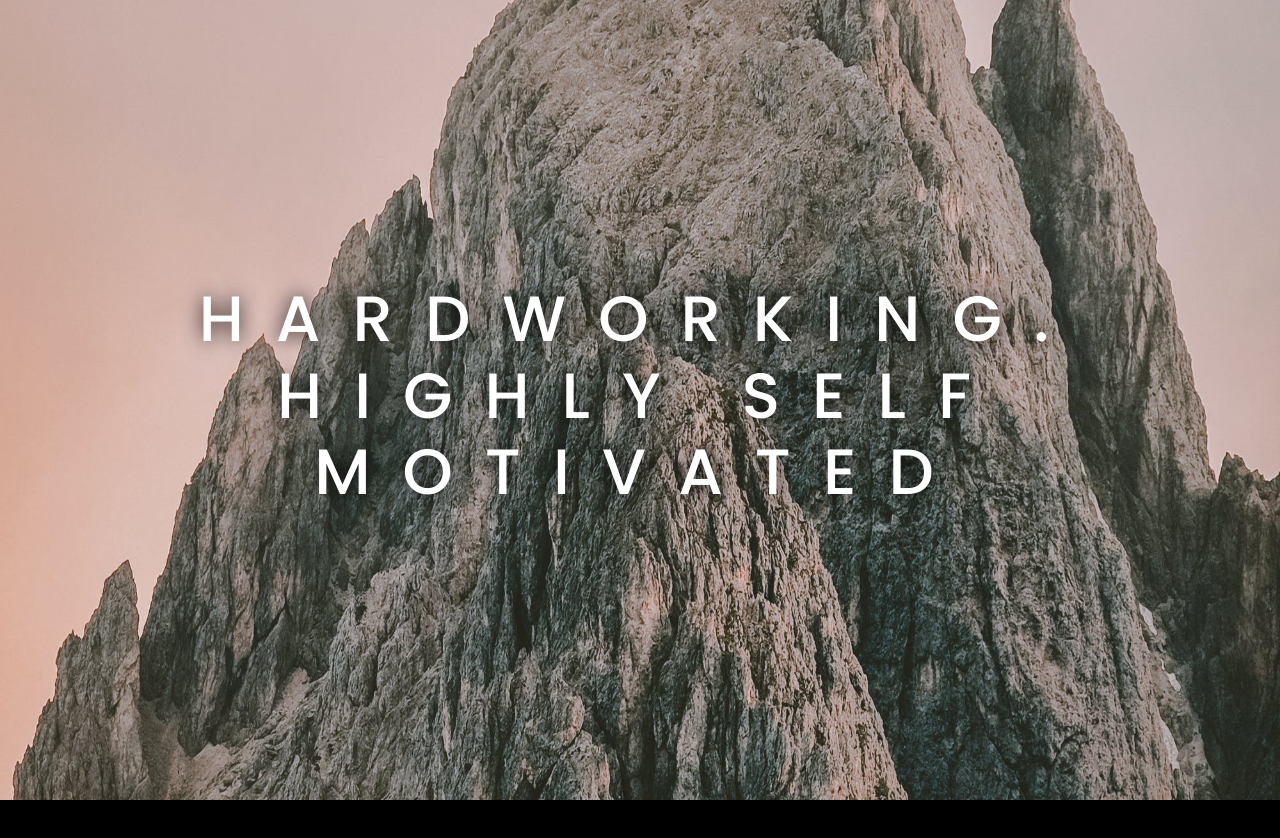
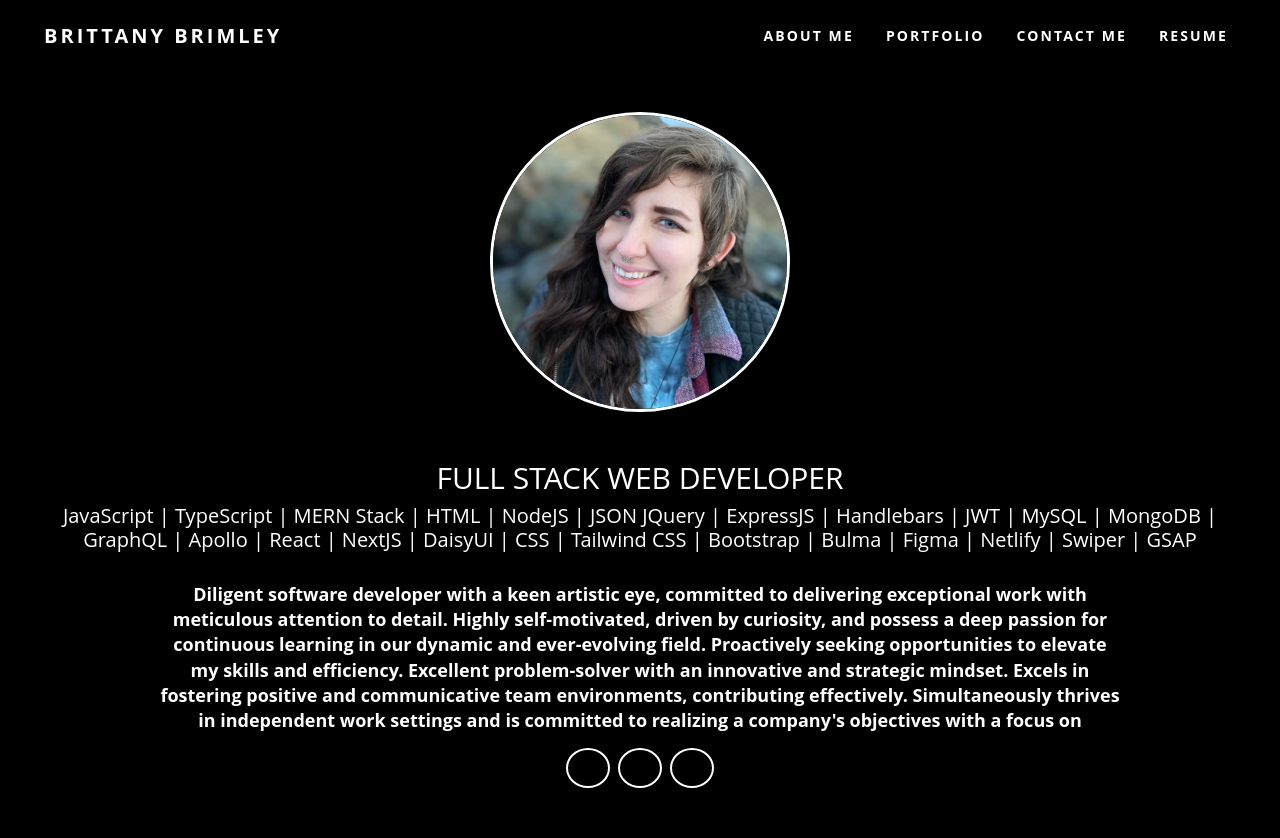
Before and after one commit to Git-BritHub/Brittany-Portfolio-Main, a React (Vite) app: page / in a window 1280 px wide. Shown: the top 838 px of the page. Built offline with nearby package versions, Linux system fonts and the light colour scheme; some icons are missing.

Commit message:
adjusted margin top on all pages and temporarily commented out parallax functionality. Will uncomment once Parallax timing is fixed

```diff
--- a/src/components/Footer/style.css
+++ b/src/components/Footer/style.css
@@ -1,6 +1,7 @@
 footer {
     position: fixed;
     bottom: 0px;
+    z-index: 5;
 }
 
 .btn {
--- a/src/components/Header/style.css
+++ b/src/components/Header/style.css
@@ -1,5 +1,11 @@
 .navbar {
   padding: 1rem 1.5rem 1rem 2rem;
+  width: 100%;
+  height: auto;
+  background: black;
+  position: fixed;
+  z-index: 5;
+  top: 0;
 }
 
 .navbar li {
--- a/src/components/Parallax/Parallax.jsx
+++ b/src/components/Parallax/Parallax.jsx
@@ -16,13 +16,13 @@ const sections = [
     { title: "Nerd. I am nerd.", image: img5 },
   ];
 
-export default function Parallax () {
+  export default function Parallax () {
   useEffect(() => {
     gsapInit();
   }, []);
 
   return sections.map((section, index) => (
-    <div key={index} className="parallaxBody"> {/* Key is based on the index */}
+    <div key={index} className="parallaxBody">
       <section className="parallaxSection">
         <div className="parallaxOuter">
           <div className="parallaxInner">
--- a/src/components/Parallax/gsapInit.jsx
+++ b/src/components/Parallax/gsapInit.jsx
@@ -17,27 +17,27 @@ export default function gsapInit () {
 
     const gotoSection = (index, direction) => {
         index = wrap(index);
+        if (animating || index === currentIndex) return; // Prevent re-animation of the current section
         animating = true;
         let fromTop = direction === -1,
             dFactor = fromTop ? -1 : 1,
             tl = gsap.timeline({
-          defaults: { duration: 1.25, ease: "power1.inOut" },
+              defaults: { duration: 1.50, ease: "power1.inOut" },
               onComplete: () => (animating = false),
             });
+
+        // Ensure the next section is visible before starting the animation
+        gsap.set(sections[index], { autoAlpha: 1, zIndex: 1 });
+
         if (currentIndex >= 0) {
-        gsap.set(sections[currentIndex], { zIndex: 0 });
-        tl.to(images[currentIndex], { yPercent: -15 * dFactor }).set(
-          sections[currentIndex],
-          { autoAlpha: 0 }
-        );
+          tl.to(images[currentIndex], { yPercent: -15 * dFactor, immediateRender: false })
+            .set(sections[currentIndex], { autoAlpha: 0 });
         }
-      gsap.set(sections[index], { autoAlpha: 1, zIndex: 1 });
-      tl.fromTo(
-        [outerWrappers[index], innerWrappers[index]],
+
+        tl.fromTo([outerWrappers[index], innerWrappers[index]],
           { yPercent: (i) => (i ? -100 * dFactor : 100 * dFactor) },
-        { yPercent: 0 },
-        0
-      ).fromTo(images[index], { yPercent: 15 * dFactor }, { yPercent: 0 }, 0);
+          { yPercent: 0, immediateRender: false }, 0)
+          .fromTo(images[index], { yPercent: 15 * dFactor, immediateRender: false }, { yPercent: 0 }, 0);
 
         currentIndex = index;
       };
--- a/src/components/Parallax/style.css
+++ b/src/components/Parallax/style.css
@@ -22,6 +22,7 @@
     top: 0;
     position: fixed;
     visibility: hidden;
+    z-index: 1;
   }
   .parallaxOuter,
   .parallaxInner {
--- a/src/views/AboutMe/AboutMe.jsx
+++ b/src/views/AboutMe/AboutMe.jsx
@@ -1,4 +1,5 @@
-import Parallax from '../../components/Parallax/Parallax';
+// import React, { useRef } from 'react';
+// import Parallax from '../../components/Parallax/Parallax';
 import profilePic from '../../assets/images/profile_pic.png'
 import { LazyLoadImage } from 'react-lazy-load-image-component';
 import 'react-lazy-load-image-component/src/effects/opacity.css';
@@ -6,9 +7,10 @@ import './style.css';
 
 function AboutMe() {
     const imagePath = profilePic;
+    // const targetRef = useRef(null);
     return (
         <>
-        <div className='aboutMe justify-content-center align-items-center'>
+        <div className='aboutMe justify-content-center align-items-center mt-5'>
             <LazyLoadImage
                 src={imagePath}
                 alt='profile picture'
@@ -26,7 +28,7 @@ function AboutMe() {
             </p>
             </div>
         </div>
-        <Parallax />
+        {/* <Parallax targetRef={targetRef} /> */}
         </>
     )
 }
--- a/src/views/AboutMe/style.css
+++ b/src/views/AboutMe/style.css
@@ -1,5 +1,6 @@
 .aboutMe {
     padding: 1rem 3rem;
+    z-index: 3;
 }
 .profilePic {
     height: 300px;
--- a/src/views/ContactMe/ContactMe.jsx
+++ b/src/views/ContactMe/ContactMe.jsx
@@ -108,7 +108,7 @@ function Contact() {
 
     return (
         <div className='contactHeader justify-content-center align-items-center mt-5 pt-3'>
-            <h1>CONTACT ME</h1>
+            <h1 className="mt-5">CONTACT ME</h1>
             <Form ref={form} onSubmit={sendEmail} className='container border rounded-2 my-4'>
 
                 <Form.Group controlId='formName'>
--- a/src/views/Portfolio/Portfolio.jsx
+++ b/src/views/Portfolio/Portfolio.jsx
@@ -44,7 +44,7 @@ const projects = [
 function Portfolio () {
     return (
         <div className='portfolioProjects mt-5 pt-3'>
-            <h2>PROJECTS</h2>
+            <h2 className="mt-5">PROJECTS</h2>
             <div className='projectCarousel pb-5'>
             <ProjectCarousel projects={projects} />
             </div>
--- a/src/views/Resume/Resume.jsx
+++ b/src/views/Resume/Resume.jsx
@@ -4,7 +4,7 @@ import './style.css';
 function Resume() {
     return (
         <div className='mt-5 pt-3'>
-            <h1>RESUME</h1>
+            <h1 className="mt-5">RESUME</h1>
             <a href={resume} target='_blank' className='resumeUrl'>CLICK HERE FOR RESUME URL</a>
             <div className='border mt-3 mx-5'>
                 <iframe width="100%" height="600" src={resume}></iframe>
```
Lines whose indentation alone changed are shown as unchanged.
